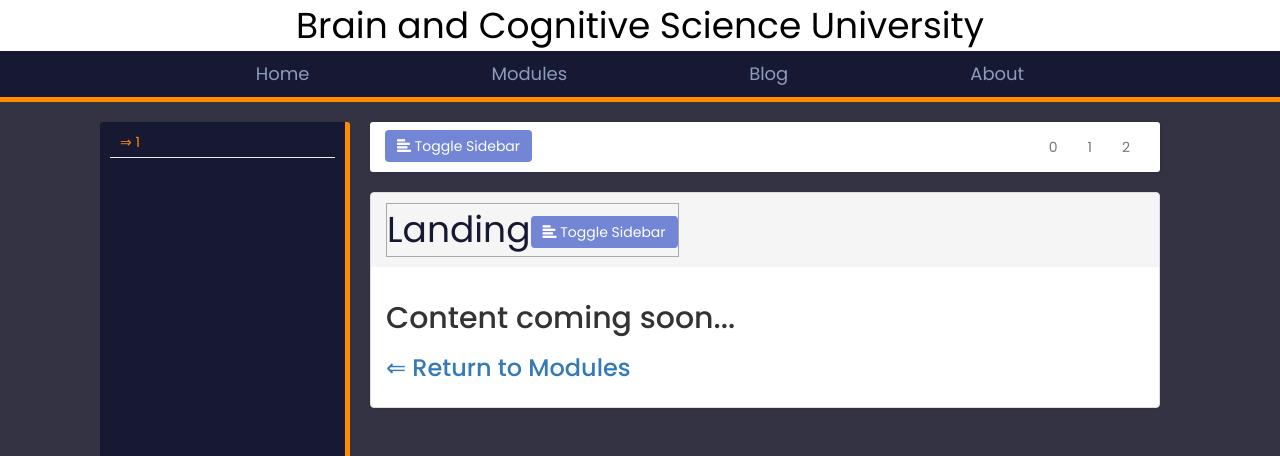
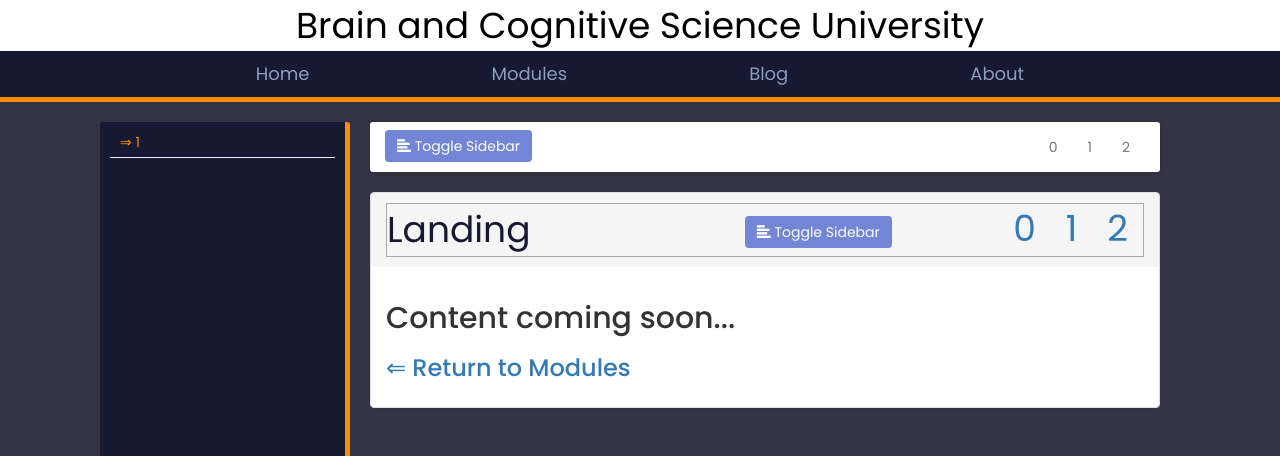
Before and after one commit to jonwillits/bcs_web, a Flask app: page /module/1/ in a window 1280 px wide. Shown: the top 456 px of the page. Run offline with Flask 2, Linux system fonts and the light colour scheme; some libraries are stand-ins or nearby versions.

Commit message:
add toggle button to content frame

```diff
--- a/src/templates/module.html
+++ b/src/templates/module.html
@@ -58,14 +58,24 @@
 
             <div class="panel panel-default">
                 <div class="panel-heading">
-                    <table>
+                    <table border="0" width="100%">
                         <tr>
                             <td>{{ heading }}</td>
                             <td>
-                                <button type="button" id="sidebarCollapse" class="btn btn-info navbar-btn">
-                            <i class="glyphicon glyphicon-align-left"></i>
-                            <span>Toggle Sidebar</span>
-                        </button>
+                                <div class="navbar-header">
+                                    <button type="button" id="sidebarCollapse" class="btn btn-info navbar-btn">
+                                        <i class="glyphicon glyphicon-align-left"></i>
+                                        <span>Toggle Sidebar</span>
+                                    </button>
+                                </div>
+
+                                <div class="collapse navbar-collapse" id="bs-example-navbar-collapse-1">
+                                    <ul class="nav navbar-nav navbar-right">
+                                        {% for i in range(3) %}
+                                            <li><a href="#">{{ i }}</a>      </li>
+                                        {% endfor %}
+                                    </ul>
+                                </div
                             </td>
                         </tr>
 
```
